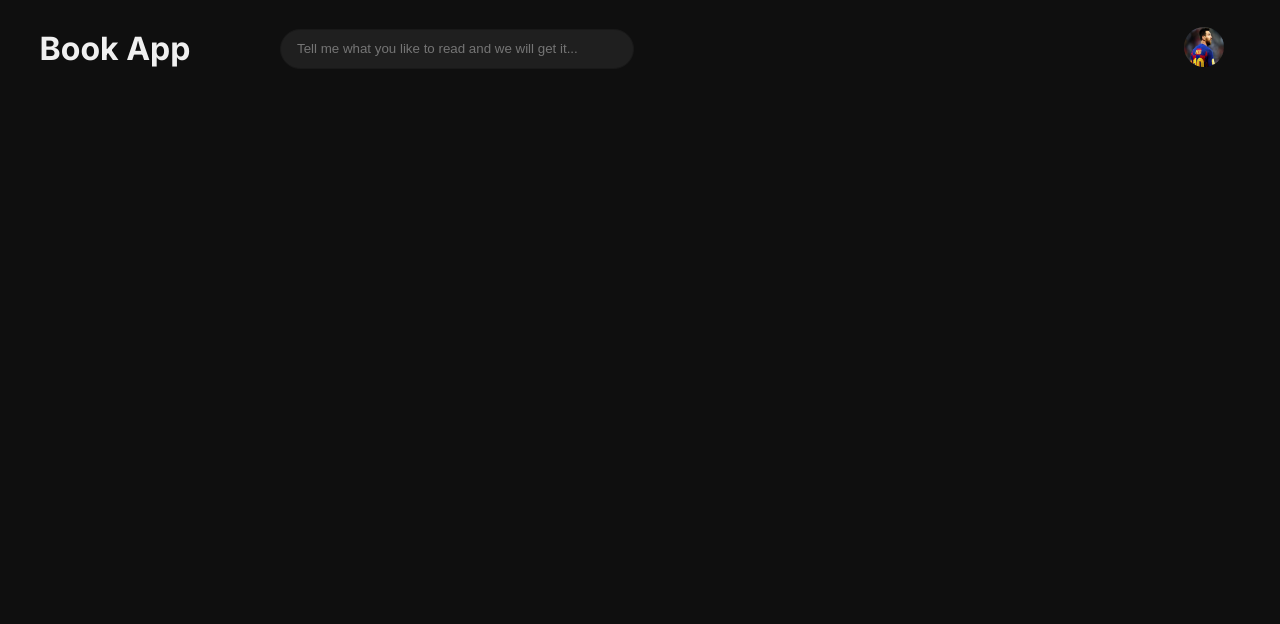
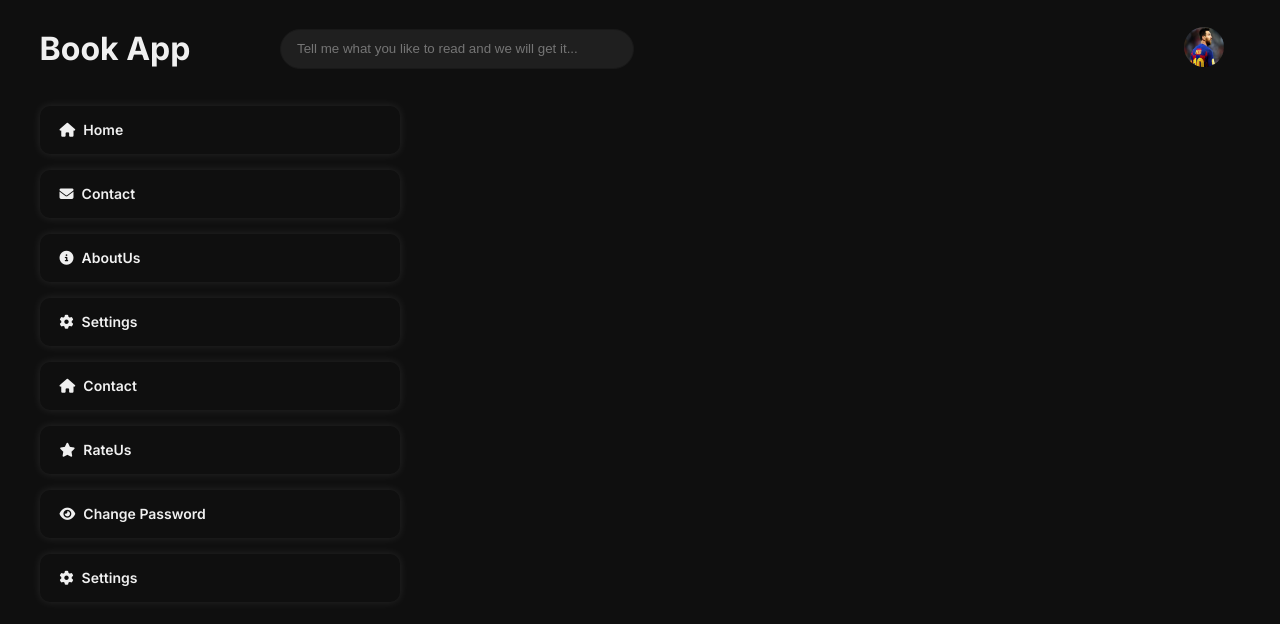
Before and after one commit to diego-teileche/book-reader-app, a Next.js app: page / in a window 1280 px wide. Shown: the top 624 px of the page. Built offline with nearby package versions, Linux system fonts and the light colour scheme.

Commit message:
Sidebar Created
- List of items created
- Fontawesome icons added
- Framer motion animation added
- Styles added

```diff
--- a/package.json
+++ b/package.json
@@ -9,6 +9,7 @@
     "lint": "next lint"
   },
   "dependencies": {
+    "@fortawesome/fontawesome-free": "^6.6.0",
     "framer-motion": "^11.3.4",
     "next": "14.2.5",
     "react": "^18",
--- a/src/app/page.module.css
+++ b/src/app/page.module.css
@@ -2,3 +2,13 @@
   width: 95%;
   margin: auto;
 }
+
+.containerStyle {
+  display: flex;
+  justify-content: space-between;
+  align-items: flex-start;
+}
+
+.content {
+  width: 30%;
+}
--- a/src/app/page.tsx
+++ b/src/app/page.tsx
@@ -1,4 +1,6 @@
 import Header from "@/components/Header"
+import Sidebar from "@/components/Sidebar"
+
 import styles from "./page.module.css"
 
 export default function Home() {
@@ -6,6 +8,12 @@ export default function Home() {
 		<main className={styles.main}>
 			<div>
 				<Header />
+
+				<div className={styles.containerStyle}>
+					<section className={styles.content}>
+						<Sidebar />
+					</section>
+				</div>
 			</div>
 		</main>
 	)
--- /dev/null
+++ b/src/components/Sidebar.tsx
@@ -0,0 +1,109 @@
+"use client"
+import "@fortawesome/fontawesome-free/css/all.min.css"
+import { color, motion } from "framer-motion"
+
+const Sidebar = () => {
+	const MenuList = [
+		{
+			title: "Home",
+			icon: <i className="fa fa-home" style={iconStyle}></i>,
+		},
+		{
+			title: "Contact",
+			icon: <i className="fa fa-envelope" style={iconStyle}></i>,
+		},
+		{
+			title: "AboutUs",
+			icon: <i className="fa fa-info-circle" style={iconStyle}></i>,
+		},
+		{
+			title: "Settings",
+			icon: <i className="fa fa-cog" style={iconStyle}></i>,
+		},
+		{
+			title: "Contact",
+			icon: <i className="fa fa-home" style={iconStyle}></i>,
+		},
+		{
+			title: "RateUs",
+			icon: <i className="fa fa-star" style={iconStyle}></i>,
+		},
+		{
+			title: "Change Password",
+			icon: <i className="fa fa-eye" style={iconStyle}></i>,
+		},
+		{
+			title: "Settings",
+			icon: <i className="fa fa-cog" style={iconStyle}></i>,
+		},
+	]
+
+	return (
+		<>
+			{MenuList.map((list, i) => (
+				<motion.div
+					key={i}
+					transition={{ type: "spring", damping: 22, mass: 0.99 }}
+					initial={{ opacity: 0, x: -2000 }}
+					animate={{ opacity: 1, x: 0 }}
+				>
+					<ul style={listStyle}>
+						{
+							<motion.li style={listItemStyle} whileHover={{ scale: 1.1 }}>
+								<motion.span
+									transition={{ type: "spring", damping: 30, mass: 0.99 }}
+									initial={{ opacity: 0, x: -10000 * (i + 1) }}
+									animate={{ opacity: 1, x: 0 }}
+									style={{
+										color: "#f0f0f0",
+										textDecoration: "none",
+										fontSize: "14px",
+										fontWeight: "600",
+										marginLeft: "10px",
+										lineHeight: 2,
+									}}
+								>
+									{list.icon}
+									{list.title}
+								</motion.span>
+							</motion.li>
+						}
+					</ul>
+				</motion.div>
+			))}
+		</>
+	)
+}
+
+const sidebarStyle = {
+	width: "250px",
+	height: "100vh",
+	backgroundColor: "#333",
+	color: "#fff",
+	position: "fixed",
+	top: 0,
+	left: 0,
+	padding: "1rem",
+}
+
+const listStyle = {
+	listStyleType: "none",
+	padding: 0,
+	minWidth: "200px",
+}
+
+const listItemStyle = {
+	marginBottom: "1rem",
+	fontSize: "1.2rem",
+	padding: "10px",
+	boxShadow: "0px 0px 10px rgba(255, 255, 255, 0.1)",
+	cursor: "pointer",
+	borderRadius: "10px",
+}
+
+const iconStyle = {
+	marginRight: "0.5rem",
+	color: "#f0f0f0",
+}
+
+export default Sidebar
```
Also changed, not shown: 2 other files (tests, documents, lock files or other folders).
